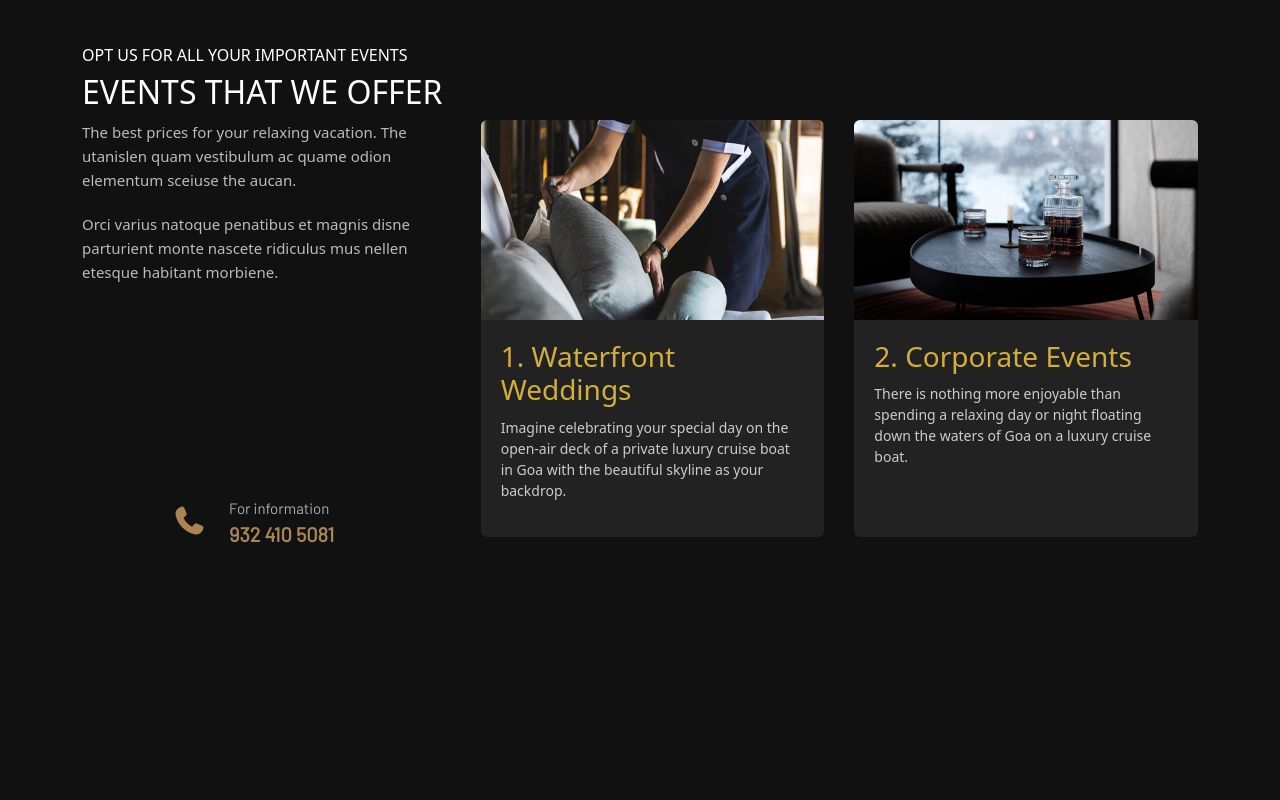
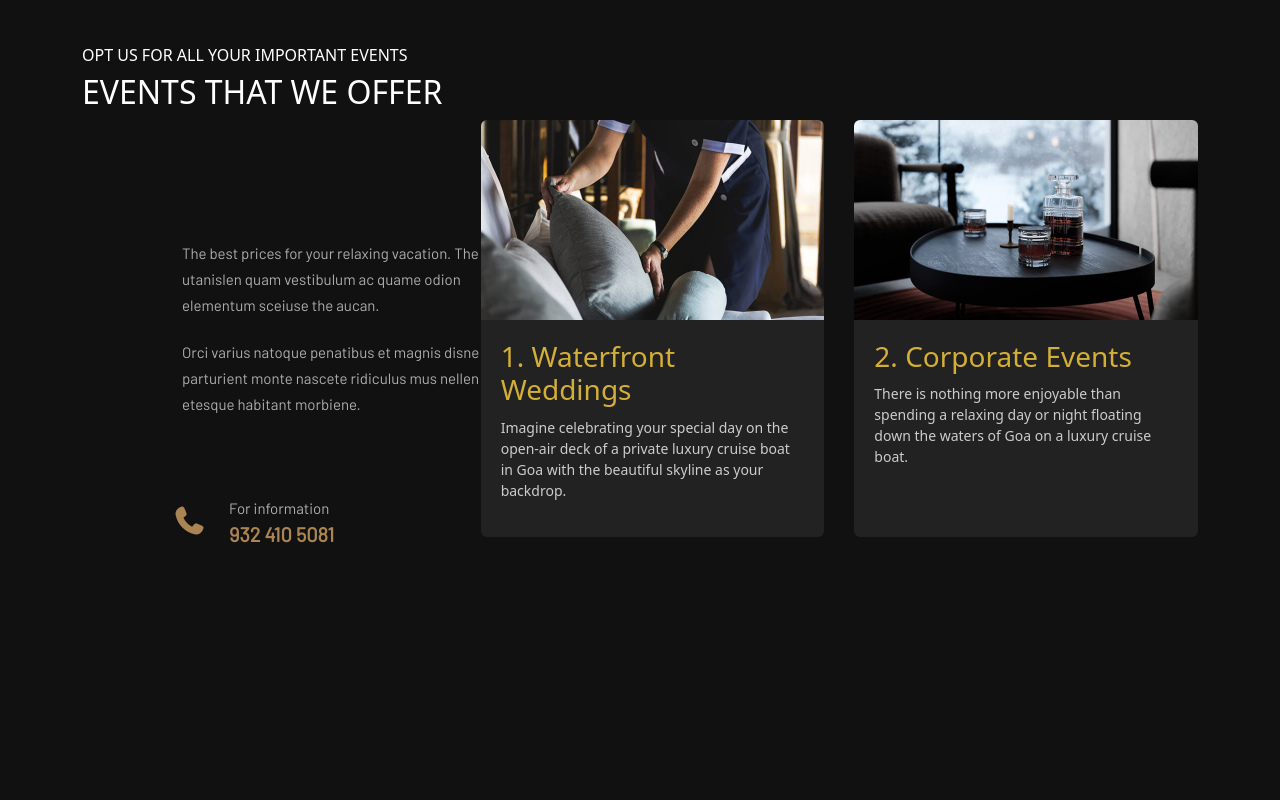
Before and after one commit to Kratagya-Webkorps/nautiamigo-angular, an Angular app: page / in a window 1280 px wide. Shown: the part 4780-5580 px from the top of the page. Built offline with nearby package versions, Linux system fonts and the light colour scheme.

Commit message:
made some improvements to css

```diff
--- a/src/app/events-section-latest/events-section.component.css
+++ b/src/app/events-section-latest/events-section.component.css
@@ -139,3 +139,18 @@ swiper-slide {
   letter-spacing: 0px;
   color: #adadad;
 }
+
+.events-left {
+  position: relative;
+  top: 120px;
+  left: 100px;
+  width: 325px;
+}
+
+.events-left p {
+  font-family: "Barlow", sans-serif;
+  font-size: 15px;
+  line-height: 26.3px;
+  letter-spacing: 0px;
+  color: #adadad;
+}
--- a/src/app/events-section-latest/events-section.component.html
+++ b/src/app/events-section-latest/events-section.component.html
@@ -57,6 +57,7 @@
             </div>
           </div>
         </div>
+
         <div class="contact-info">
           <i class="fas fa-phone"></i>
           <div class="contact-text">
```
